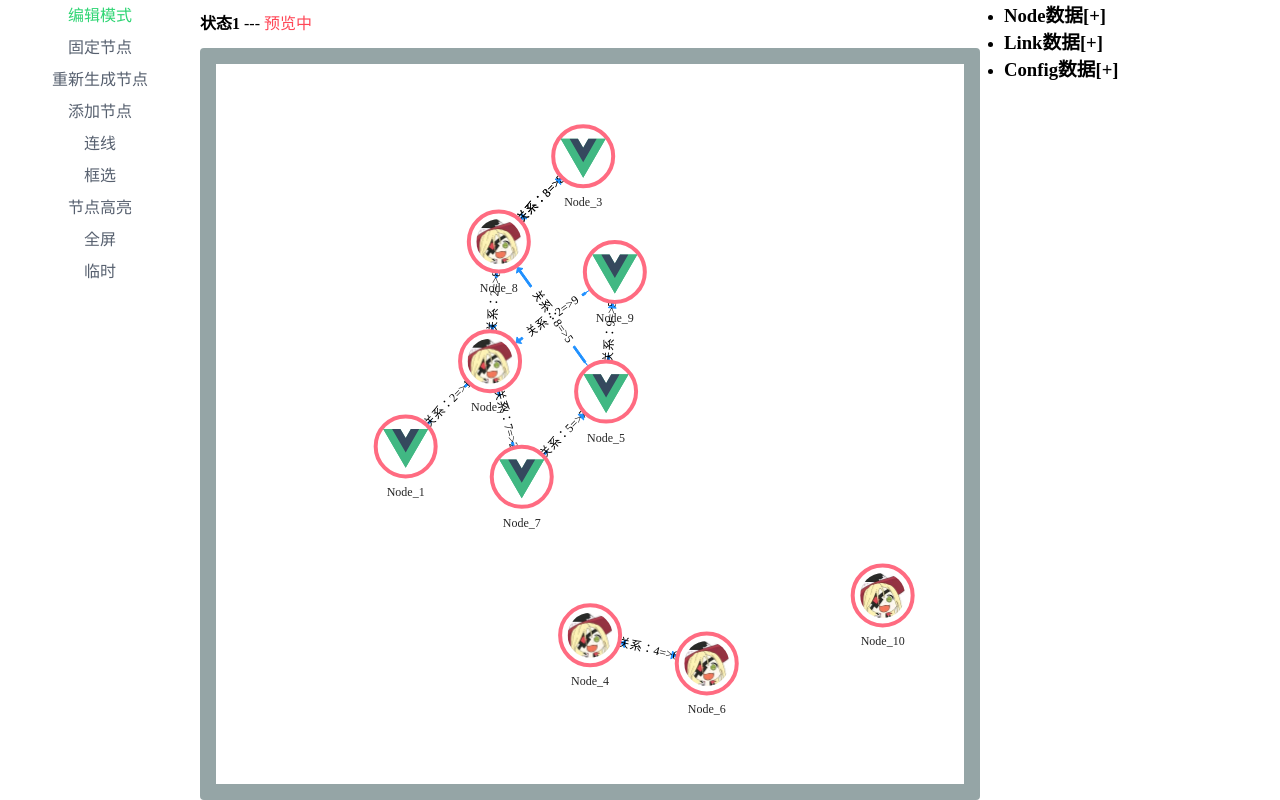
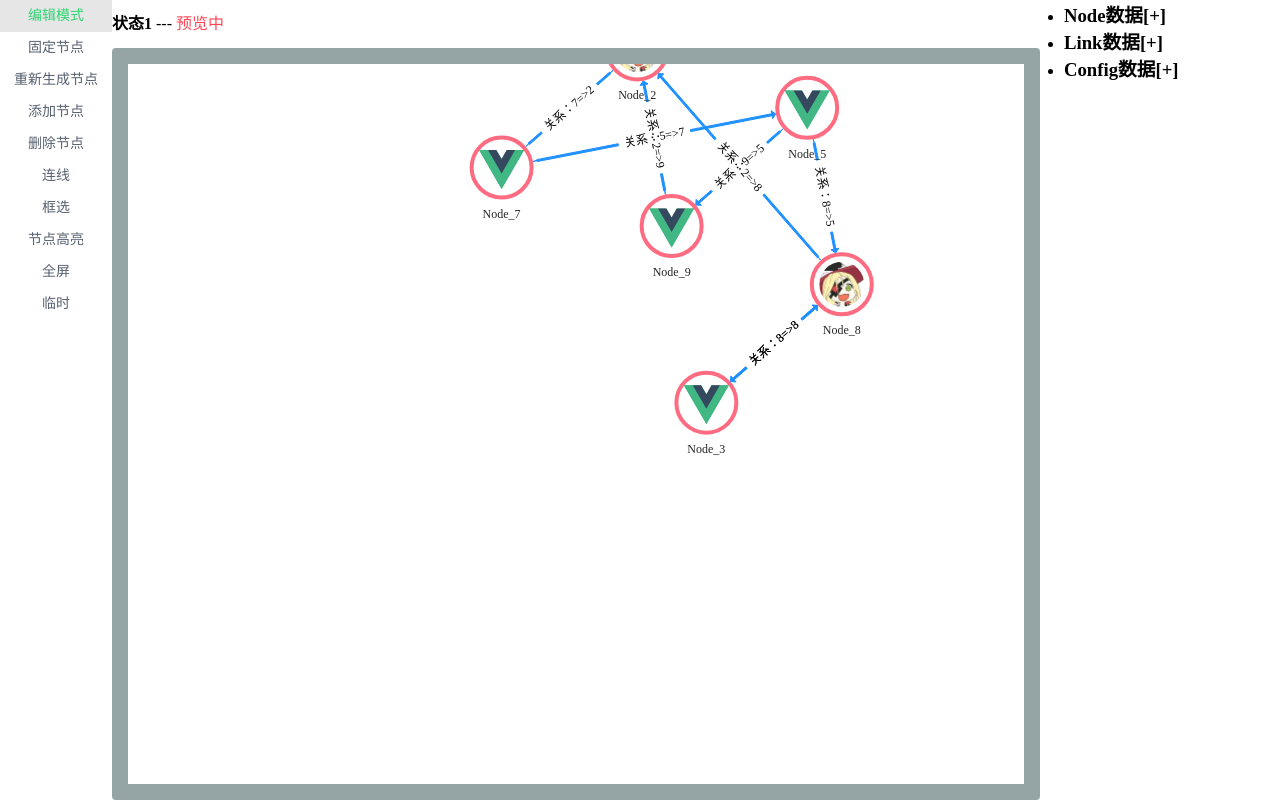
Before and after one commit to mskCloud/force-topology, a Vue app: page / in a window 1280 px wide. Built offline with nearby package versions, Linux system fonts and the light colour scheme.

Commit message:
修改目录结构

```diff
--- a/src/views/DataPane.vue
+++ /dev/null
@@ -1,96 +0,0 @@
-<template>
-  <ul class="wrapper-data">
-    <li>
-      <h3 @click="collapseNode = !collapseNode">Node数据{{ collapseNode ? '[-]' : '[+]' }}</h3>
-      <ol v-if="collapseNode">
-        <li v-for="node in nodeData" :key="node.id" style="border-bottom: 4px solid #ff6b81">
-          <div v-for="(item, key) in node" :key="key">
-            <strong>{{ key }}</strong>
-            <span>{{ item }}</span>
-          </div>
-        </li>
-      </ol>
-    </li>
-    <li>
-      <h3 @click="collapseLink = !collapseLink">Link数据{{ collapseLink ? '[-]' : '[+]' }}</h3>
-      <ul v-if="collapseLink">
-        <div v-for="node in linkData" :key="node.id" style="border-bottom: 4px solid #ff6b81">
-          <li v-for="(item, key) in node" :key="key">
-            <template v-if="typeof item === 'object'">
-              <strong>{{ key }}</strong>
-              <ol>
-                <li v-for="(i, k) in item" :key="k">
-                  <strong>{{ k }}</strong>
-                  <span>{{ i }}</span>
-                </li>
-              </ol>
-            </template>
-            <template v-else>
-              <strong>{{ key }}</strong>
-              <span>{{ item }}</span>
-            </template>
-          </li>
-        </div>
-      </ul>
-    </li>
-    <li>
-      <h3 @click="collapseConfig = !collapseConfig">
-        Config数据{{ collapseConfig ? '[-]' : '[+]' }}
-      </h3>
-      <ul v-if="collapseConfig">
-        <li v-for="(item, key) in configData" :key="key" style="border-bottom: 4px solid #ff6b81">
-          <template v-if="typeof item === 'object'">
-            <strong>{{ key }}</strong>
-            <ol>
-              <li v-for="(i, k) in item" :key="k">
-                <strong>{{ k }}</strong>
-                <span>{{ i }}</span>
-              </li>
-            </ol>
-          </template>
-          <template v-else>
-            <strong>{{ key }}</strong>
-            <span>{{ item }}</span>
-          </template>
-        </li>
-      </ul>
-    </li>
-  </ul>
-</template>
-
-<script setup lang="ts">
-import { ref } from 'vue'
-const props = defineProps<{
-  nodeData?: any
-  linkData?: any
-  configData?: any
-}>()
-
-const collapseNode = ref(false)
-const collapseLink = ref(false)
-const collapseConfig = ref(false)
-</script>
-
-<style scoped lang="less">
-.wrapper-data {
-  width: 300px;
-  height: 100%;
-  min-height: 500px;
-  padding: 0 0 0 24px;
-  overflow: auto;
-  ol,
-  ul {
-    font-size: 12px;
-    padding: 0 12px;
-    li {
-      strong {
-        display: inline-block;
-        min-width: 60px;
-      }
-      &:last-child {
-        border: none;
-      }
-    }
-  }
-}
-</style>
--- a/src/views/Topology.vue
+++ b/src/views/Topology.vue
@@ -5,34 +5,30 @@
       <Info :data="status"></Info>
       <div id="topology" />
     </main>
-    <DataPane :node-data="nodes" :link-data="links" :config-data="topologyConfig" />
+    <DataPane
+      :node-data="nodes"
+      :link-data="links"
+      :config-data="topologyConfig"
+      @handle-data-pane-opt="handleDataPaneOpt"
+    />
   </div>
 </template>
 
 <script setup lang="ts">
-import { ref,shallowRef, watchEffect, onMounted, onUnmounted } from 'vue'
+import { ref, shallowRef, watchEffect, onMounted, onUnmounted } from 'vue'
 import { generateNode, generateLink, generateLinkById } from './mock'
-import Topology from './topology'
-import { TopoNode, TopoLinkRaw, TopoLinkData } from './topology'
-import Options from './Options.vue'
-import DataPane from './DataPane.vue'
-import Info from './Info.vue'
+import Topology, { TopoLink } from './topology'
+import { TopoNode, TopoLinkRaw, TopoLinkData, TopoConfig } from './topology'
+import Options from './components/Options.vue'
+import DataPane from './components/DataPane.vue'
+import Info from './components/Info.vue'
 
 const nodes = ref<TopoNode[]>([])
 const links = ref<TopoLinkRaw[]>([])
 const topology = shallowRef<Topology | null>(null)
 const optionsRef = ref()
-const topologyConfig = ref({
-  configNode: {
-    font: '12',
-    radius: 30
-  },
-  configLink: {
-    side: 4,
-    linkWidth: 2,
-    textGap: 6,
-    lineLength: 0
-  }
+const topologyConfig = ref<TopoConfig>({
+  node_radius: 30
 })
 const status = ref({
   状态1: '预览中',
@@ -84,12 +80,14 @@ function handleEvent(item: Item) {
   }
 
   if (item.key === 'addNode') {
-    nodes.value.push(...generateNode(4, nodes.value))
-    links.value.push(...generateLink(4, links.value, nodes.value))
+    nodes.value.push(...generateNode(5, nodes.value))
+    links.value.push(...generateLink(5, links.value, nodes.value))
     topology.value?.updateNodesAndLinks(nodes.value, links.value)
   }
 
   if (item.key === 'delNode') {
+    const selectedNodes = topology.value?.selectedNodes || []
+    topology.value?.deleteNodesAndLinksById(selectedNodes?.map((m) => m.id))
   }
 
   if (item.key === 'openLink') {
@@ -115,7 +113,7 @@ function handleEvent(item: Item) {
     }
     item.value = !item.value
     if (item.value) {
-      topology.value?.boxSelect((res: TopoNode[]) => {
+      topology.value?.boxSelect((res: TopoNode[], links: TopoLink) => {
         console.log(res)
       })
     } else {
@@ -133,6 +131,15 @@ function handleEvent(item: Item) {
   }
   if (item.key === 'temp') {
     topology.value?.getViewPortSize()
+  }
+}
+
+function handleDataPaneOpt(type: string, node: TopoNode) {
+  if (type === 'select') {
+    topology.value?.locateToNodeById(node)
+  }
+  if (type === 'del') {
+    topology.value?.deleteNodesAndLinksById([node.id])
   }
 }
 </script>
--- /dev/null
+++ b/src/views/components/DataPane.vue
@@ -0,0 +1,80 @@
+<template>
+  <div>
+    <ul class="wrapper-data">
+      <li>
+        <h3 @click="collapseNode = !collapseNode">Node数据{{ collapseNode ? '[-]' : '[+]' }}</h3>
+        <ol v-if="collapseNode">
+          <li v-for="node in nodeData" :key="node.id">
+            <div>{{ node.name }}</div>
+            <div>
+              <span @click="optDataPane('select', node)">选择</span>
+              <span @click="optDataPane('del', node)">删除</span>
+            </div>
+          </li>
+        </ol>
+      </li>
+      <li>
+        <h3 @click="collapseLink = !collapseLink">Link数据{{ collapseLink ? '[-]' : '[+]' }}</h3>
+        <ol v-if="collapseLink">
+          <li v-for="link in linkData" :key="link.id">
+            <div>{{ link.name }}</div>
+          </li>
+        </ol>
+      </li>
+      <li>
+        <h3 @click="collapseConfig = !collapseConfig">
+          Config数据{{ collapseConfig ? '[-]' : '[+]' }}
+        </h3>
+        <ul v-if="collapseConfig">
+          <li v-for="(item, key) in configData" :key="key">
+            <strong>{{ key }}</strong>
+            <span>{{ item }}</span>
+          </li>
+        </ul>
+      </li>
+    </ul>
+    <div></div>
+  </div>
+</template>
+
+<script setup lang="ts">
+import { computed, ref } from 'vue'
+import { TopoNode, TopoLinkData, TopoLinkRaw } from '../topology'
+const props = defineProps<{
+  nodeData?: TopoNode[]
+  linkData?: TopoLinkData[] | TopoLinkRaw[]
+  configData?: any
+}>()
+const emit = defineEmits(['handleDataPaneOpt'])
+
+const collapseNode = ref(false)
+const collapseLink = ref(false)
+const collapseConfig = ref(false)
+
+function optDataPane(type: string, node: TopoNode) {
+  emit('handleDataPaneOpt', type, node)
+}
+</script>
+
+<style scoped lang="less">
+.wrapper-data {
+  width: 15rem;
+  padding: 0 1rem 0 1.5rem;
+  overflow: auto;
+  ol,
+  ul {
+    li {
+      display: flex;
+      justify-content: space-between;
+      line-height: 1.8;
+      span {
+        padding-left: 0.5rem;
+        cursor: pointer;
+        &:hover {
+          color: #ff4757;
+        }
+      }
+    }
+  }
+}
+</style>
--- a/src/views/Info.vue
+++ b/src/views/components/Info.vue
@@ -22,15 +22,13 @@ const props = defineProps<{
 const list = computed(() =>
   props.data
     ? Object.keys(props.data)
-        .map((key) =>
-          props.data[key]
-            ? {
-                label: key,
-                value: props.data[key]
-              }
-            : null
-        )
-        .filter((f) => f)
+        .map((key) => {
+          return {
+            label: key,
+            value: props.data[key]
+          }
+        })
+        .filter((f) => f.value)
     : []
 )
 </script>
@@ -39,7 +37,6 @@ const list = computed(() =>
 .wrapper-info {
   height: 48px;
   line-height: 48px;
-  // border-bottom: 4px solid #747d8c;
   list-style: none;
   display: flex;
   li {
--- a/src/views/Options.vue
+++ b/src/views/components/Options.vue
@@ -20,12 +20,12 @@ import { ref, computed } from 'vue'
 
 const emit = defineEmits(['handleEvent'])
 
-const List = ref<Array<Item>>([
+const List = ref<Item[]>([
   { label: '编辑模式', key: 'isEdit', value: false },
   { label: '固定节点', key: 'fixed', value: false },
   { label: '重新生成节点', key: 'reset' },
   { label: '添加节点', key: 'addNode' },
-  // { label: '删除节点', key: 'delNode' },
+  { label: '删除节点', key: 'delNode' },
   { label: '连线', key: 'openLink', value: false },
   { label: '框选', key: 'openSelect', value: false },
   { label: '节点高亮', key: 'hightlight', value: false },
@@ -60,8 +60,9 @@ defineExpose({
   display: flex;
   flex-direction: column;
   align-items: center;
-  flex-basis: 200px;
+  flex-basis: 7rem;
   list-style: none;
+  font-size: 14px;
   .btn {
     width: 100%;
     line-height: 32px;
@@ -70,6 +71,7 @@ defineExpose({
     cursor: pointer;
     &:hover {
       color: #2ed573;
+      background-color: rgba(10, 10, 10, 0.1);
     }
   }
 }
--- a/src/views/mock.ts
+++ b/src/views/mock.ts
@@ -1,10 +1,6 @@
-// import { links, nodes } from './../../../knower/src/views/D3/mock'
 import { TopoNode, TopoLinkRaw } from './topology'
 import svg from '../assets/vue.svg'
 import img from '../assets/7.jpg'
-// export const nodes = []
-
-// export const links = []
 
 export function generateNode(nums: number = 1, nodes: any) {
   const temp: TopoNode[] = []
--- a/src/views/tool.ts
+++ /dev/null
@@ -1,20 +0,0 @@
-export const deepCopy = function (source: any): any {
-  return Array.isArray(source)
-    ? source.map(function (item) {
-        return deepCopy(item)
-      })
-    : source instanceof Date
-    ? new Date(source.getTime())
-    : source && typeof source === 'object'
-    ? Object.getOwnPropertyNames(source).reduce(function (o, prop) {
-        let descriptor = Object.getOwnPropertyDescriptor(source, prop)
-        if (descriptor) {
-          Object.defineProperty(o, prop, descriptor)
-          if (source && typeof source === 'object') {
-            o[prop] = deepCopy(source[prop])
-          }
-        }
-        return o
-      }, Object.create(Object.getPrototypeOf(source)))
-    : source
-}
--- a/src/views/topology.ts
+++ b/src/views/topology.ts
@@ -1,4 +1,3 @@
-import { deepCopy } from './tool'
 import {
   forceSimulation,
   forceCenter,
@@ -17,8 +16,6 @@ import { drag as dragD3, D3DragEvent } from 'd3-drag'
 
 // import D3 from 'd3'
 
-// 建议关闭 ts 的 strict 模式
-
 type ObjString = {
   [key: string]: any
 }
@@ -29,14 +26,21 @@ type Point = {
 type LinkConfig = {
   side: number
   lineWidth: number
+  lineLength: number
   textGap: number
-  lineLength: number
   textWidth: number
   textHeight: number
   angle: number
   type: string | 'N-N' | '1-N' | 'N-1' | '1-1'
 }
-type TopoConfig = {}
+
+export type TopoConfig = {
+  node_radius?: number
+  lineWidth?: number
+  fontSize?: number
+  textGap?: number
+  side?: number
+}
 
 export interface TopoNode extends SimulationNodeDatum {
   id: string
@@ -83,7 +87,8 @@ export default class Topology {
   private radius: number
   private cbList: Map<string | symbol, Function>
   private scaleMap: any
-  public selectedNodes: Array<TopoNode> | null
+  public selectedNodes: TopoNode[] | []
+  public selectedLinks: TopoLink[] | []
   public isStartTopology: boolean
   public isAddLink: boolean
   public isboxSelect: boolean
@@ -99,8 +104,9 @@ export default class Topology {
     this.config = config
     // 容器
     this.container = null
+    // 视口
+    this.viewport = null
     // 画布
-    this.viewport = null
     this.wrapper = null
     this.wrapperNodes = null
     this.wrapperLinks = null
@@ -115,8 +121,9 @@ export default class Topology {
     this.linkLineText = null
     // 节点半径
     this.radius = 30
-    // 被选中节点
+    // 被选中节点以及连线
     this.selectedNodes = []
+    this.selectedLinks = []
     // 是否启动拓扑图（编辑）
     this.isStartTopology = true
     // 是否可以连线
@@ -169,7 +176,7 @@ export default class Topology {
       .force(
         'collide',
         forceCollide()
-          .radius(this.radius * 2)
+          .radius(this.radius * 3)
           .strength(0.7)
           .iterations(1)
       )
@@ -947,10 +954,9 @@ export default class Topology {
         findEnd.x = start_x
         findEnd.y = start_y
       }
+
       // 当前被圈中的节点
       selectedNodes = _this.findNodesByBox(findStart, findEnd)
-      // 当前所有被圈中的节点
-      // selectedNodes = _this.findNodeBySelectBox(selectedNodes, _this.selectedNodes)
 
       // 设置选中节点样式
       _this.nodeTotal?.each(function () {
@@ -982,6 +988,7 @@ export default class Topology {
     function dragEnd() {
       selectAll('#topology .temp').remove()
       _this.selectedNodes = selectedNodes
+      _this.selectedLinks = _this.findLinksByNodes(_this.selectedNodes)
       _this.isZoom = false
       _this.nodeTotal?.each(function (d) {
         if (_this.selectedNodes?.find((v) => v.id === d.id)) {
@@ -1091,19 +1098,6 @@ export default class Topology {
     return this.simulation?.find(mX, mY, this.radius)
   }
 
-  // 找到当前被选中的节点
-  public findNodeBySelectBox(selected: TopoNode[], allSelected: TopoNode[]) {
-    let tempList: TopoNode[] = []
-    let flag = false
-    selected.forEach((item1) => {
-      flag = allSelected.some((item2) => item1.id === item2.id)
-      if (!flag) {
-        tempList.push(item1)
-      }
-    })
-    return [...deepCopy(allSelected), ...tempList]
-  }
-
   // 根据起始坐标来寻找节点
   public findNodesByBox(start: Point, end: Point) {
     let matrix = this.pointMapMatrix(start, end)
@@ -1122,6 +1116,47 @@ export default class Topology {
         )
       }
     })
+  }
+
+  // 根据节点找到相关的连线
+  public findLinksByNodes(nodes: string[] | TopoNode[] | string | TopoNode) {
+    if (Array.isArray(nodes)) {
+      const nodesCopy = nodes.map((m) => {
+        if (typeof m === 'object') {
+          return m.id
+        } else {
+          return m
+        }
+      })
+      return this.links.reduce<TopoLink[]>((res, cur) => {
+        if (typeof cur.source === 'object' && typeof cur.target === 'object') {
+          if (nodesCopy.includes(cur.source.id) || nodesCopy.includes(cur.target.id)) {
+            res.push(cur)
+          }
+        }
+        if (typeof cur.source === 'string' && typeof cur.target === 'string') {
+          if (nodesCopy.includes(cur.source) || nodesCopy.includes(cur.target)) {
+            res.push(cur)
+          }
+        }
+        return res
+      }, [])
+    } else {
+      const nodeCopy = typeof nodes === 'object' ? nodes.id : nodes
+      return this.links.reduce<TopoLink[]>((res, cur) => {
+        if (typeof cur.source === 'object' && typeof cur.target === 'object') {
+          if (nodeCopy === cur.source.id || nodeCopy === cur.target.id) {
+            res.push(cur)
+          }
+        }
+        if (typeof cur.source === 'string' && typeof cur.target === 'string') {
+          if (nodeCopy === cur.source || nodeCopy === cur.target) {
+            res.push(cur)
+          }
+        }
+        return res
+      }, [])
+    }
   }
 
   // 坐标映射-点
@@ -1166,7 +1201,7 @@ export default class Topology {
   public callBack<T>(name: string | symbol, ...arg: Array<T>) {
     if (this.cbList.has(name)) {
       if (this.cbList.get(name)) {
-        this.cbList.get(name)?.call(this, ...arg)
+        this.cbList.get(name)?.apply(this, ...arg)
       } else {
         console.error(`${name.toString()}: 没有对应的回调函数`)
       }
@@ -1417,4 +1452,12 @@ export default class Topology {
       height: c?.clientHeight || 0
     }
   }
+
+  public isTopoLinkData(linkData: TopoLink | TopoLink[]) {
+    if (Array.isArray(linkData)) {
+      return linkData.every((s) => typeof s.source === 'object' && typeof s.target === 'object')
+    } else {
+      return typeof linkData.source === 'object' && typeof linkData.target === 'object'
+    }
+  }
 }
```
